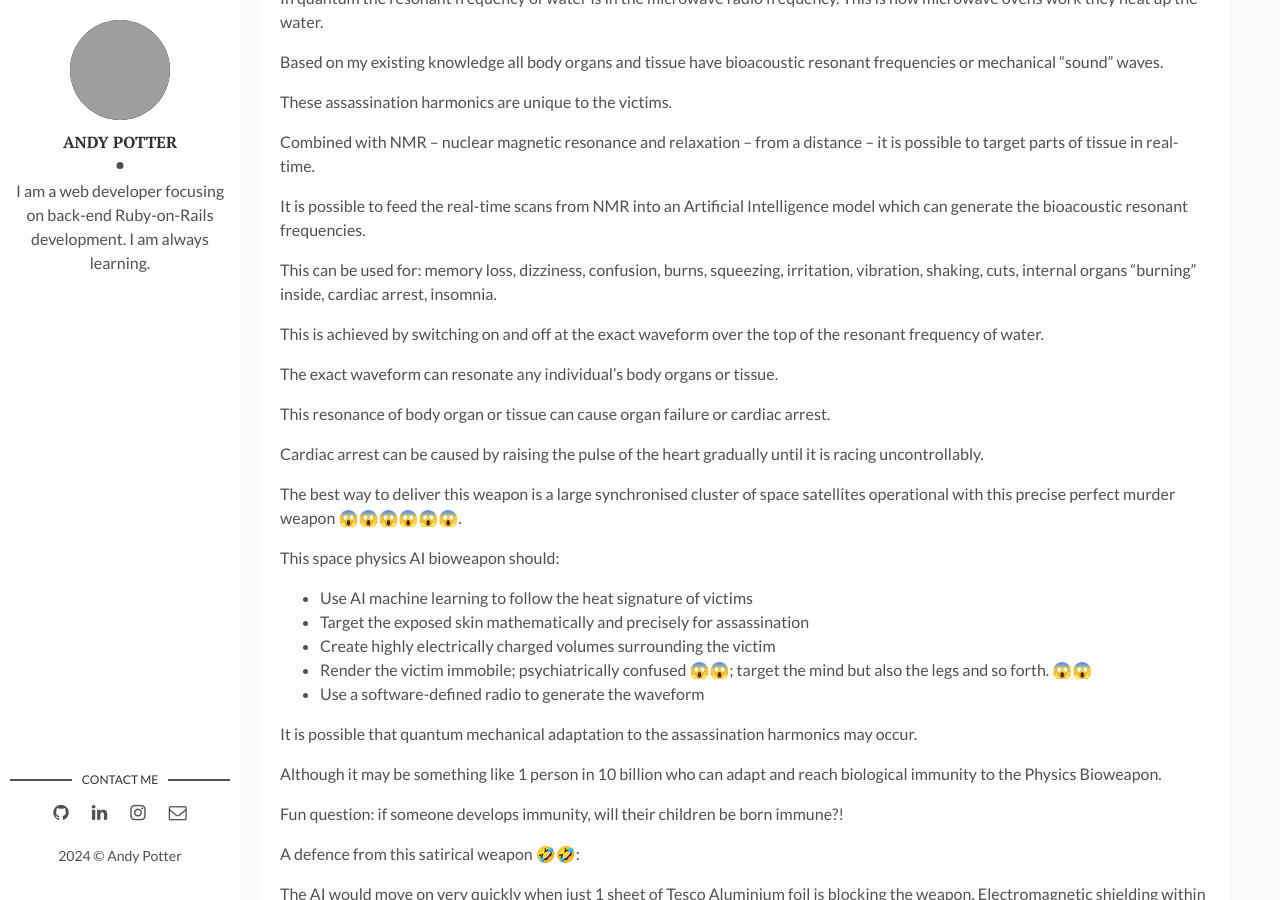
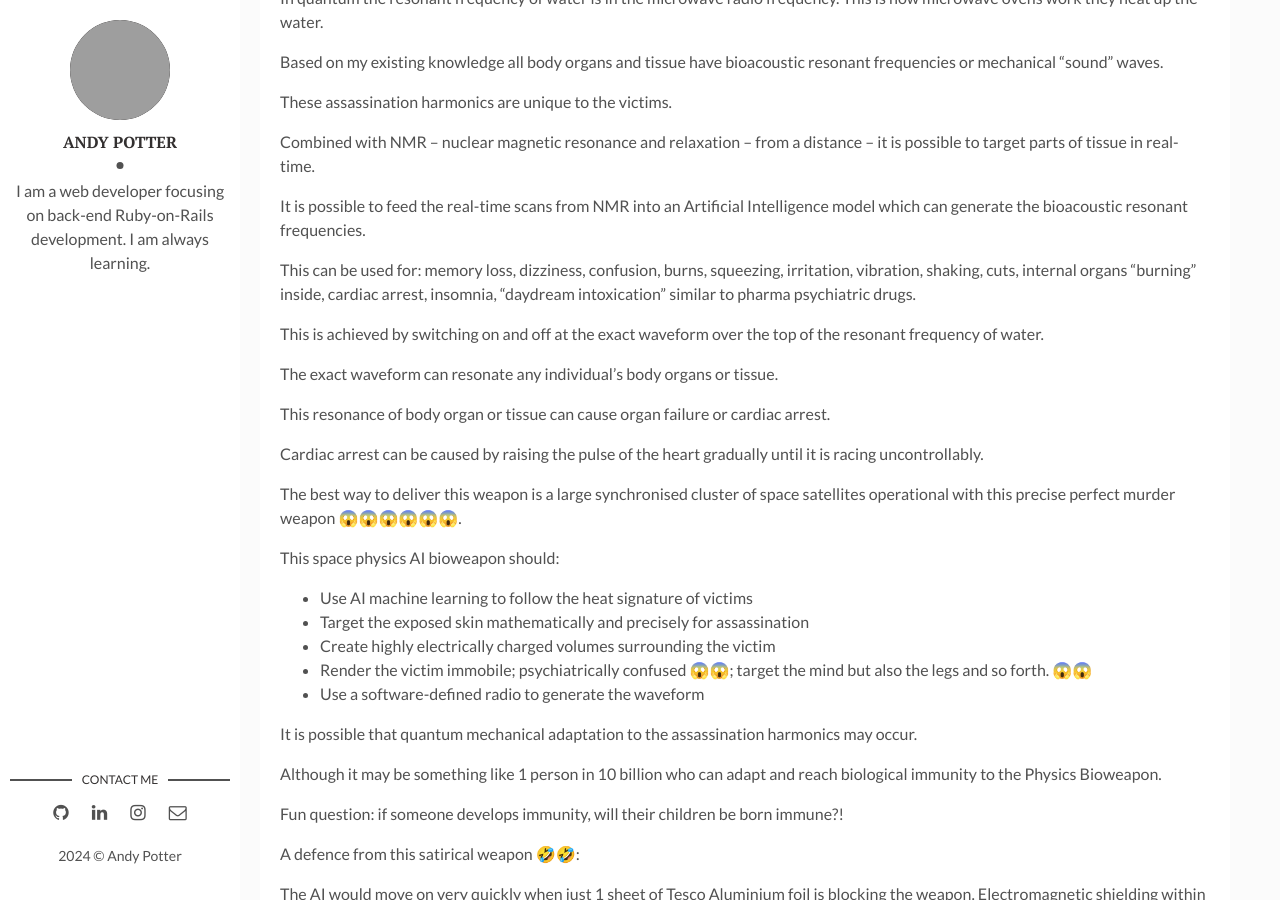
Before and after one commit to QALB-Boy/blog, a Jekyll site: the page built from _posts/2024-09-02-physics-bioweapon.markdown, in a window 1280 px wide and 900 px high, scrolled down 1413 px. Built offline with Jekyll 4.4.1, drawn with Linux system fonts in a browser that asks for light colours; grey boxes are pictures that could not be loaded.

Commit message:
Daydream intoxication

```diff
--- a/_posts/2024-09-02-physics-bioweapon.markdown
+++ b/_posts/2024-09-02-physics-bioweapon.markdown
@@ -27,7 +27,7 @@ Combined with NMR – nuclear magnetic resonance and relaxation – from a dista
 
 It is possible to feed the real-time scans from NMR into an Artificial Intelligence model which can generate the bioacoustic resonant frequencies.
 
-This can be used for: memory loss, dizziness, confusion, burns, squeezing, irritation, vibration, shaking, cuts, internal organs “burning” inside, cardiac arrest, insomnia.
+This can be used for: memory loss, dizziness, confusion, burns, squeezing, irritation, vibration, shaking, cuts, internal organs “burning” inside, cardiac arrest, insomnia, “daydream intoxication” similar to pharma psychiatric drugs.
 
 This is achieved by switching on and off at the exact waveform over the top of the resonant frequency of water.
 
```
